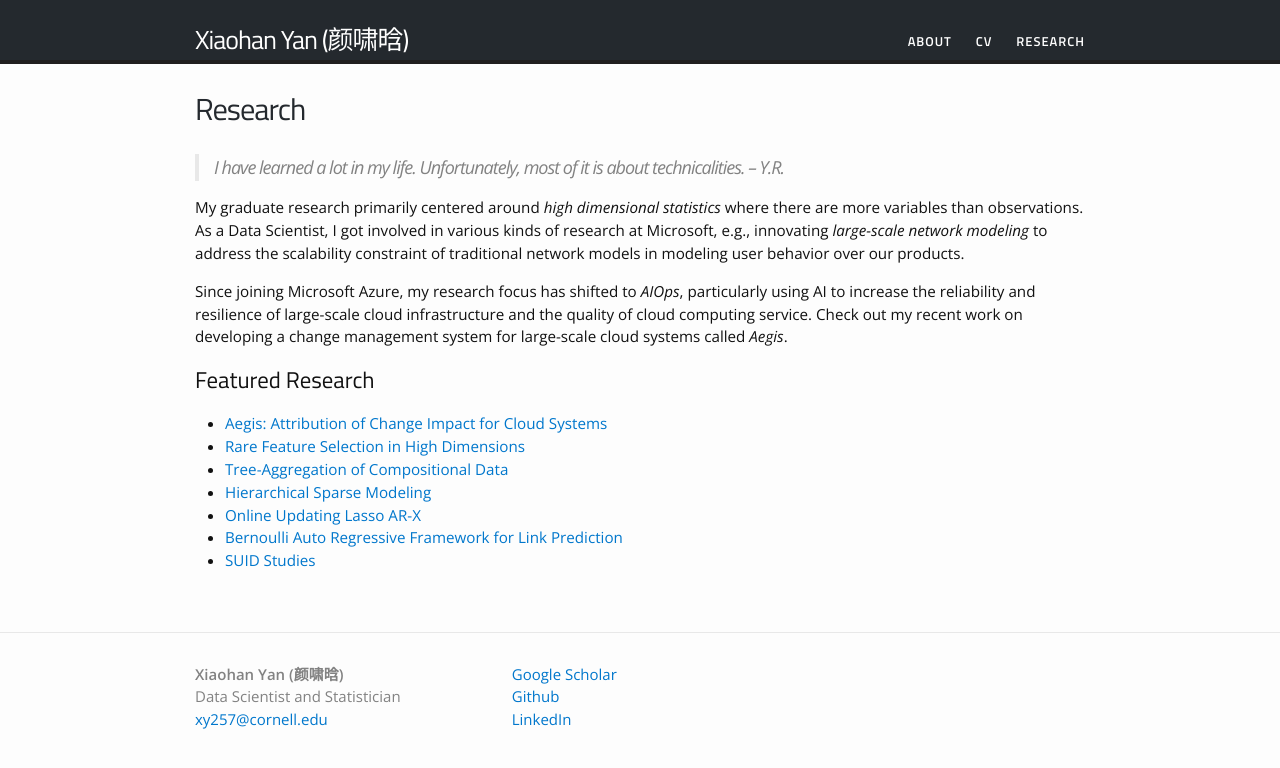
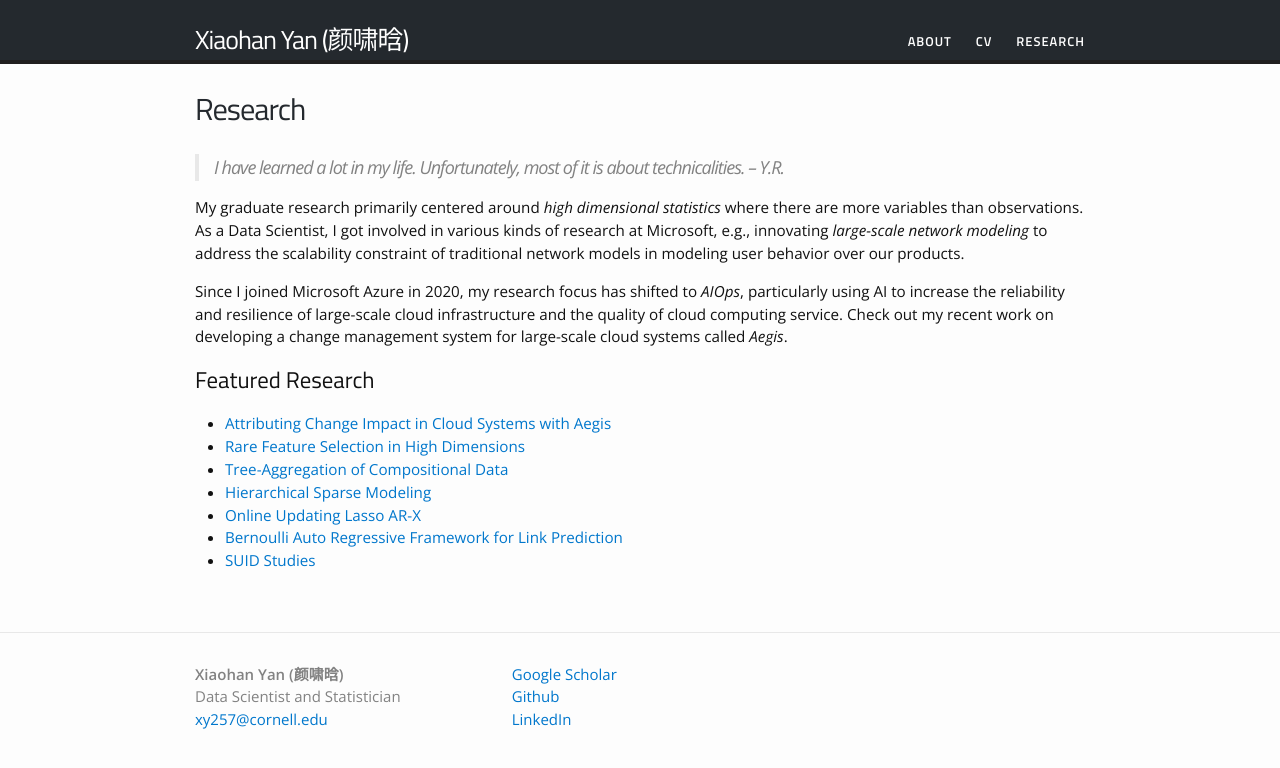
Before and after one commit to yanxht/yanxht.github.io, a Jekyll site: the page built from research.md, in a window 1280 px wide. Shown: the top 768 px of the page. Built offline with Jekyll 4.4.1, drawn with Linux system fonts in a browser that asks for light colours.

Commit message:
Fix introduction for aegis

```diff
--- a/research.md
+++ b/research.md
@@ -11,10 +11,10 @@ permalink: /research/
 
 My graduate research primarily centered around *high dimensional statistics* where there are more variables than observations. As a Data Scientist, I got involved in various kinds of research at Microsoft, e.g., innovating *large-scale network modeling* to address the scalability constraint of traditional network models in modeling user behavior over our products.
 
-Since joining Microsoft Azure, my research focus has shifted to *AIOps*, particularly using AI to increase the reliability and resilience of large-scale cloud infrastructure and the quality of cloud computing service. Check out my recent work on developing a change management system for large-scale cloud systems called *Aegis*.
+Since I joined Microsoft Azure in 2020, my research focus has shifted to *AIOps*, particularly using AI to increase the reliability and resilience of large-scale cloud infrastructure and the quality of cloud computing service. Check out my recent work on developing a change management system for large-scale cloud systems called *Aegis*.
 
 ## Featured Research
-- [Aegis: Attribution of Change Impact for Cloud Systems](https://yanxht.github.io/research/aegis/)
+- [Attributing Change Impact in Cloud Systems with Aegis](https://yanxht.github.io/research/aegis/)
 - [Rare Feature Selection in High Dimensions](https://yanxht.github.io/research/rare/)
 - [Tree-Aggregation of Compositional Data](https://yanxht.github.io/research/trac/)
 - [Hierarchical Sparse Modeling](https://yanxht.github.io/research/hsm/)
```
Also changed, not shown: research/aegis.md (+2 -2 lines).
